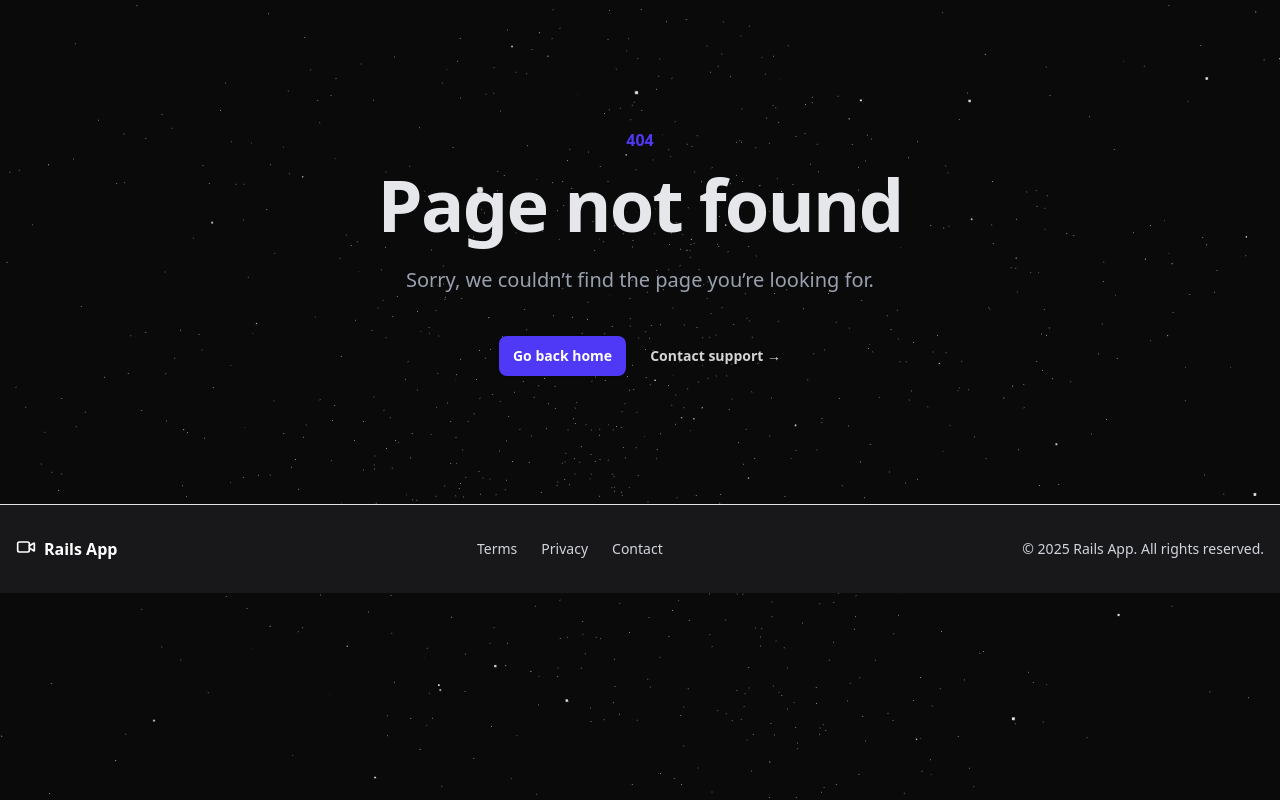
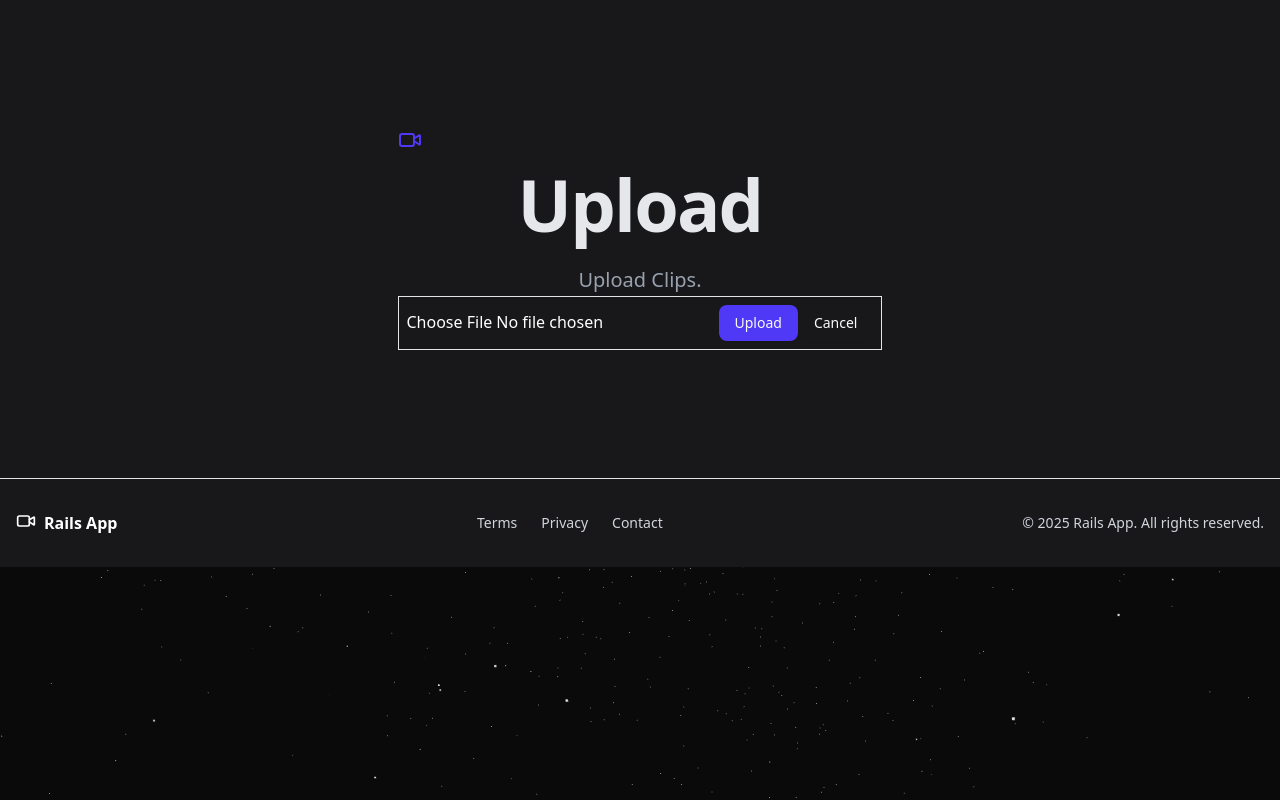
Before and after one commit to AndrewTullos/RailsApp, a React (Vite) app in the folder client/: page /upload in a window 1280 px wide. Before the commit this address had no page. Built offline with nearby package versions, Linux system fonts and the light colour scheme.

Commit message:
Form Upload Clip

```diff
--- a/client/src/App.jsx
+++ b/client/src/App.jsx
@@ -6,6 +6,8 @@ import NotFoundPage from "./pages/NotFoundPage";
 import LoginPage from "./pages/LoginPage";
 import SignupPage from "./pages/SignupPage";
 import DashboardPage from "./pages/DashboardPage";
+import UploadClipPage from "./pages/UploadClipPage";
+
 import Footer from "./components/Footer";
 import StarsCanvas from "./components/StarBackground";
 
@@ -58,6 +60,15 @@ function App() {
 						}
 					/>
 
+					<Route
+						path="/upload"
+						element={
+							<UploadClipPage
+								loggedInUser={loggedInUser}
+								setLoggedInUser={setLoggedInUser}
+							/>
+						}
+					/>
 					<Route path="/*" element={<NotFoundPage />} />
 				</Routes>
 				<Footer />
--- a/client/src/components/HeaderTwo.jsx
+++ b/client/src/components/HeaderTwo.jsx
@@ -48,7 +48,9 @@ function HeaderTwo({ loggedInUser, setLoggedInUser }) {
 					</Button>
 					<Button variant="default" size="sm" className="gap-1 bg-indigo-700">
 						<Plus className="h-4 w-4" />
-						<span className="hidden sm:inline">New Clip</span>
+						<Link to={"/upload"}>
+							<span className="hidden sm:inline">New Clip</span>
+						</Link>
 					</Button>
 
 					<DropdownMenu>
--- a/client/src/components/Signup-Form.jsx
+++ b/client/src/components/Signup-Form.jsx
@@ -64,9 +64,9 @@ export function SignupForm({
 			{...props}
 		>
 			<div className="flex flex-col items-center gap-2 text-center">
-				<h1 className="text-2xl font-bold">Login to your account</h1>
+				<h1 className="text-2xl font-bold">Register your account</h1>
 				<p className="text-balance text-sm text-muted-foreground">
-					Enter your email below to login to your account
+					Enter your email below to register your account
 				</p>
 			</div>
 			<div className="grid gap-6">
@@ -136,8 +136,10 @@ export function SignupForm({
 					<Label htmlFor="postalCode">Zipcode</Label>
 					<Input
 						id="postalCode"
+						name="postalCode"
 						type="postalCode"
 						placeholder="11111"
+						value={user.postalCode}
 						onChange={handleChange}
 						required
 					/>
@@ -147,7 +149,9 @@ export function SignupForm({
 					<Label htmlFor="email">Email</Label>
 					<Input
 						id="email"
+						name="email"
 						type="email"
+						value={user.email}
 						placeholder="m@example.com"
 						onChange={handleChange}
 						required
@@ -161,6 +165,8 @@ export function SignupForm({
 					<Input
 						id="password"
 						type="password"
+						name="password"
+						value={user.password}
 						onChange={handleChange}
 						required
 					/>
--- a/client/src/pages/SignupPage.jsx
+++ b/client/src/pages/SignupPage.jsx
@@ -4,7 +4,7 @@ import { Video, GalleryVerticalEnd } from "lucide-react";
 
 import { SignupForm } from "@/components/Signup-Form";
 
-export default function LoginPage() {
+export default function LoginPage({ loggedInUser, setLoggedInUser }) {
 	return (
 		<div className="grid min-h-svh lg:grid-cols-2">
 			<div className="flex flex-col gap-4 p-6 md:p-10">
@@ -22,7 +22,10 @@ export default function LoginPage() {
 				</div>
 				<div className="flex flex-1 items-center justify-center">
 					<div className="w-full max-w-xs">
-						<SignupForm />
+						<SignupForm
+							loggedInUser={loggedInUser}
+							setLoggedInUser={setLoggedInUser}
+						/>
 					</div>
 				</div>
 			</div>
--- /dev/null
+++ b/client/src/pages/UploadClipPage.jsx
@@ -0,0 +1,82 @@
+import React, { useState } from "react";
+import { useNavigate } from "react-router-dom";
+import { Video } from "lucide-react";
+import { Button } from "@/components/ui/button";
+
+function UploadClipPage() {
+	const navigate = useNavigate();
+	const [file, setFile] = useState();
+	const [description, setDescription] = useState("");
+	const [clip, setClip] = useState([]);
+
+	async function postClip({ clip, description }) {}
+
+	function handleSubmit(evt) {
+		evt.preventDefault();
+
+		const config = {
+			method: "POST",
+			headers: {
+				"Content-Type": "application/json",
+			},
+			body: JSON.stringify(agent),
+		};
+
+		fetch("http://localhost:8080/api/agent", config)
+			.then((response) => {
+				if (response.ok) {
+					navigate("/dashboard");
+				} else {
+					return response.json();
+				}
+			})
+			.then((errs) => {
+				if (errs) {
+					return Promise.reject(errs);
+				}
+			})
+			.catch((errs) => {
+				if (errs.length) {
+					setErrors(errs);
+				} else {
+					setErrors([errs]);
+				}
+			});
+	}
+
+	function handleCancel() {
+		navigate("/dashboard");
+	}
+
+	return (
+		<main className="grid min-h-full place-items-center bg-primary px-6 py-24 sm:py-32 lg:px-8">
+			<div className="text-center">
+				<p className="text-base font-semibold text-indigo-600">
+					<Video className="" />
+				</p>
+				<h1 className="mt-4 text-balance text-5xl font-semibold tracking-tight text-gray-200 sm:text-7xl">
+					Upload
+				</h1>
+				<p className="mt-6 text-pretty text-lg font-medium text-gray-400 sm:text-xl/8">
+					Upload Clips.
+				</p>
+				<form className="text-white border-1 p-2">
+					<label htmlFor="clip"></label>
+					<input
+						type="file"
+						id="clip"
+						name="clip"
+						accept="video/*,image/*"
+						onChange={(e) => setFile(e.target.files[0])}
+					/>
+					<Button className="bg-indigo-600" type="submit">
+						Upload
+					</Button>
+					<Button onClick={handleCancel}>Cancel</Button>
+				</form>
+			</div>
+		</main>
+	);
+}
+
+export default UploadClipPage;
```
Also changed, not shown: 1 other file (tests, documents, lock files or other folders).
